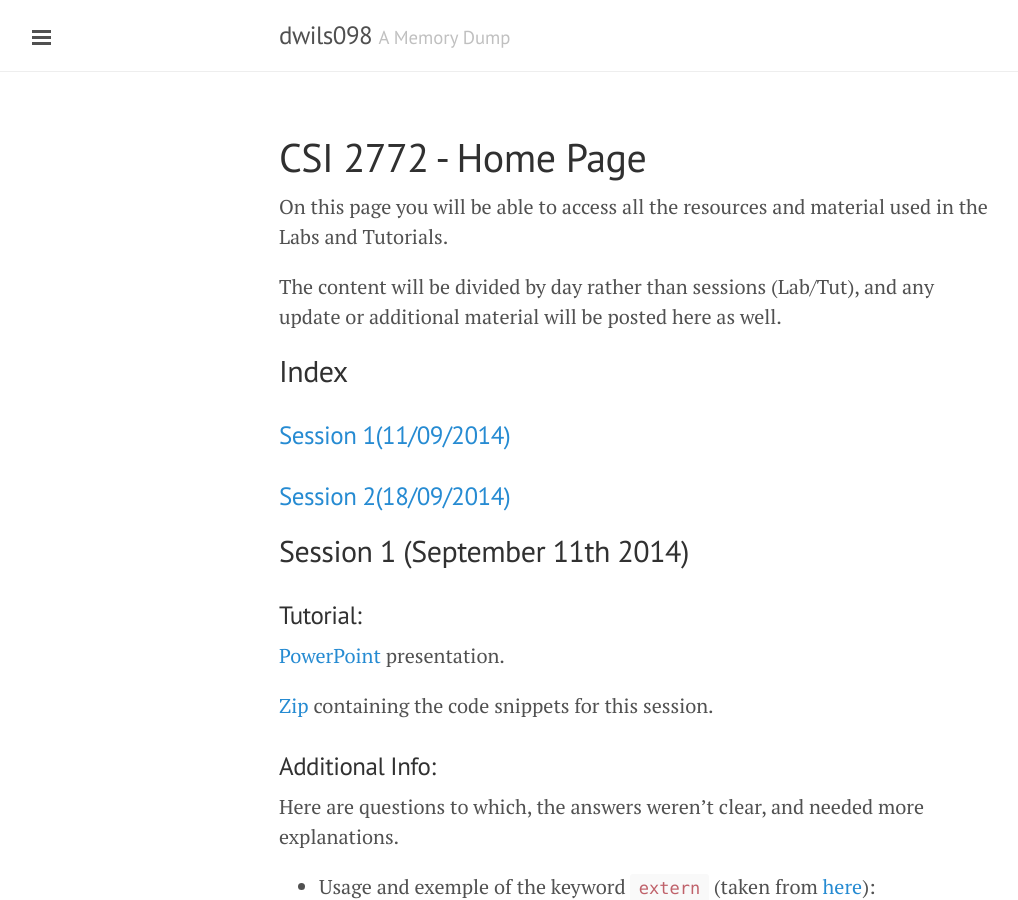
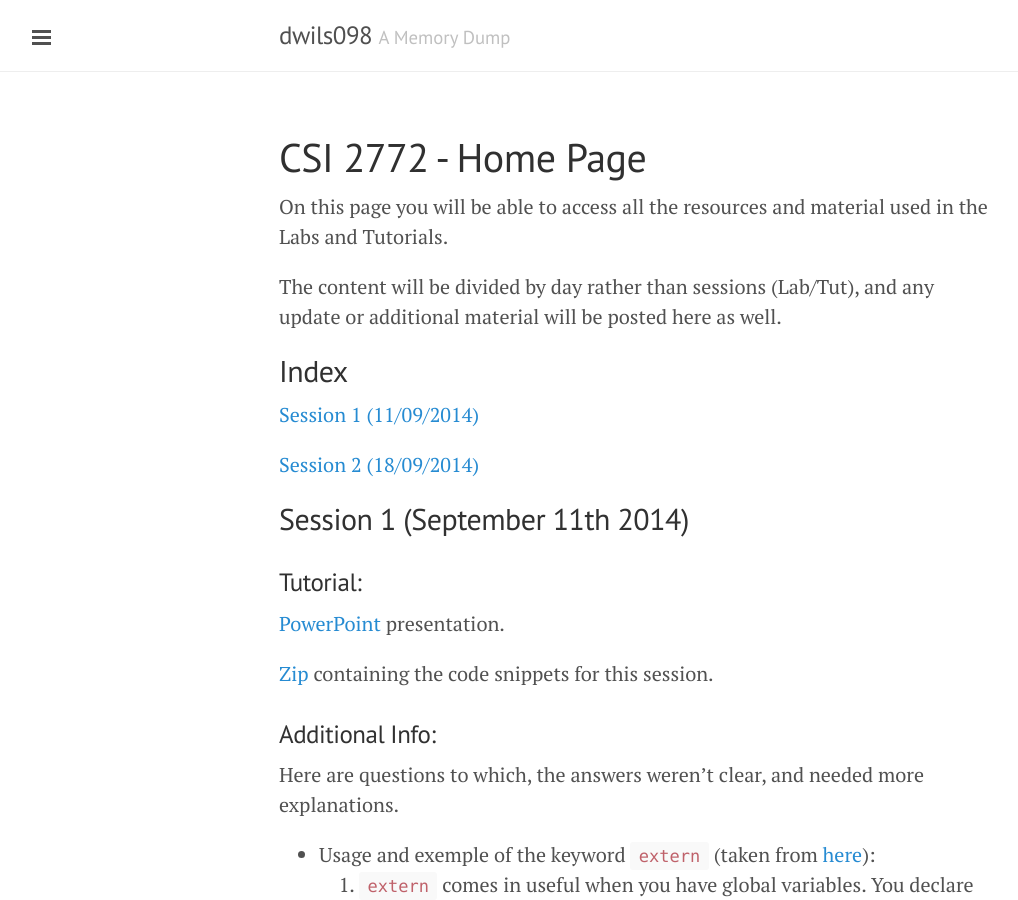
Before and after one commit to dwils098/dwils098.github.io, a Jekyll site: the page built from csi2772.md, in a window 1280 px wide and 900 px high. Shown: the whole window, without its empty margins (1-1019 px from the left). Built offline with Jekyll 4.4.1, drawn with Linux system fonts in a browser that asks for light colours; Markdown is read by kramdown in place of the engine named in the settings; some of the changed lines change nothing that is shown.

Commit message:
header links

```diff
--- a/csi2772.md
+++ b/csi2772.md
@@ -8,10 +8,11 @@ On this page you will be able to access all the resources and material used in t
 The content will be divided by day rather than sessions (Lab/Tut), and any update or additional material will be posted here as well.
 
 ##Index
-###[Session 1(11/09/2014)](#Session 1)
-###[Session 2(18/09/2014)]()
+[Session 1 (11/09/2014)](#session1)
 
-##Session 1 (September 11th 2014)
+[Session 2 (18/09/2014)](#session2)
+
+##Session 1 (September 11th 2014)<a name="session1"></a>
 ###Tutorial:
 <a href="/public/CSI_2772/Lab_1/CSI2772_Lab_1.pptx">PowerPoint</a> presentation.
 
@@ -33,7 +34,7 @@ Here are questions to which, the answers weren't clear, and needed more explanat
   * It can be used with other IDE, i.e.: Not a Qt exclusive.
   * For more information see [this](http://qt-project.org/doc/qt-4.8/qmake-manual.html).
 
-##Session 2 (September 18th 2014)
+##Session 2 (September 18th 2014)<a name="session2"></a>
 ###Devoir #1
 ####Due date: 25th September 2014
 Dans ce devoir, vous devrez manipuler des vecteurs de dimension DIM (une constante). Un vecteur sera représenté par un tableau de nombre réels (double).
```
